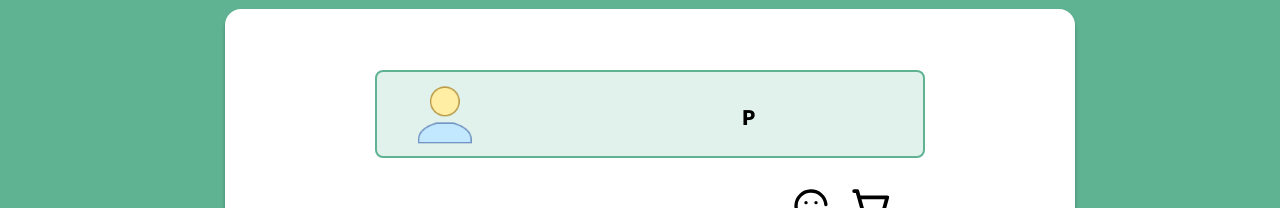
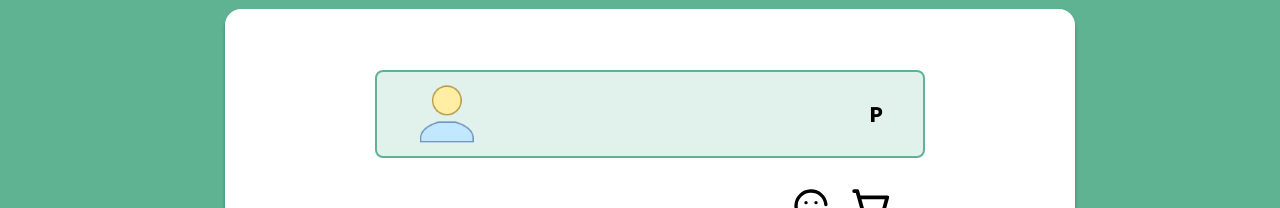
Before and after one commit to lis2s2/emergency-frontend.project, a React (Create React App) app: page /mypage in a window 1280 px wide. Shown: the part 184-392 px from the top of the page. Built offline with nearby package versions, Linux system fonts and the light colour scheme.

Commit message:
07/10 카카오 컴포넌트

```diff
--- a/src/App.js
+++ b/src/App.js
@@ -9,9 +9,10 @@ import Register from "./pages/Register";
 import MyPage from "./pages/MyPage";
 import { useEffect, useState } from "react";
 import axios from "axios";
-import OAuth2RedirectHandler from "./component/OAuth2RedirectHandle";
 import FindId from "./pages/FindId";
 import Modify from "./pages/Modify";
+import OAuth2NavertHandle from "./component/OAuth2NavertHandle";
+import OAuth2KakaoHandle from "./component/OAuth2KakaoHandle";
 
 const GlobalStyle = createGlobalStyle`
   body {
@@ -67,7 +68,8 @@ function App() {
           <Route path="find/id" element={<FindId />} />
           <Route path="mypage" element={<MyPage />} />
           <Route path="mypage/modify/*" element={<Modify />} />
-          <Route path="login/oauth2/code/naver" element={<OAuth2RedirectHandler />} />
+          <Route path="login/oauth2/code/naver/*" element={<OAuth2NavertHandle />} />
+          <Route path="login/oauth2/code/kakao/*" element={<OAuth2KakaoHandle />} />
         </Route>
       </Routes>
     </>
--- a/src/component/Header.jsx
+++ b/src/component/Header.jsx
@@ -64,6 +64,9 @@ const MyPageBtn = styled(Button)`
 `;
 
 function Header() {
+  // const storedMember =localStorage.getItem('member') || {};
+  const storedMember = JSON.parse(localStorage.getItem('member')) || {};
+  const { name: localName } = storedMember;
   const navigate = useNavigate();
   const dispatch = useDispatch();
   const member = useSelector(selectMember);
@@ -112,7 +115,7 @@ function Header() {
               {member
               ? (
                   <>
-                    <Nav.Link href="#" className="ms-4" style={{ textDecoration: 'underline' }} variant="success" onClick={handleMyPageClick}>{member.memId}님</Nav.Link>
+                    <Nav.Link href="#" className="ms-4" style={{ textDecoration: 'underline' }} variant="success" onClick={handleMyPageClick}>{member.memName || localName} 님</Nav.Link>
                     <LoginBtn className="ms-3" variant="outline-succes" onClick={handleLogout}>로그아웃</LoginBtn>
                     <MyPageBtn className="ms-3" variant="success" onClick={handleMyPageClick}>마이페이지</MyPageBtn>
                   </>
--- /dev/null
+++ b/src/component/OAuth2KakaoHandle.jsx
@@ -0,0 +1,64 @@
+import axios from "axios";
+import React, { useEffect } from "react";
+import { useDispatch, useSelector } from "react-redux";
+import { useLocation, useNavigate } from "react-router-dom";
+import { loginSuccess, selectMember } from "../features/member/memberSlice";
+
+const REST_API_KEY_K = '6725e27a1c1047905dfd6bad61521355';
+const REDIRECT_URI_K = 'http://localhost:3000/login/oauth2/code/kakao';
+
+const REST_API_KEY_N = 'QiZW7Xq40T2iOCfUC6EH';
+const REDIRECT_URI_N = 'http://localhost:3000/login/oauth2/code/naver';
+const CLIENT_SECRET_N = 'nImi9vDd6q';
+
+function OAuth2KakaoHandle() {
+
+  const navigate = useNavigate();
+  const dispatch = useDispatch();
+  const member = useSelector(selectMember);
+  const location = useLocation();
+  const searchParams = new URLSearchParams(location.search);
+  const code = searchParams.get("code");
+
+  useEffect(() => {
+    const fetchToken = async () => {
+      console.log(code);
+
+      const TOKEN_URL = `http://localhost:8080/api/proxy/kakao-token`;
+
+      try {
+        const tokenResponse = await axios.post(TOKEN_URL, null, {
+          params: { code},
+        });
+
+        console.log("최종 응답: ", tokenResponse.data);
+        console.log("access_token - ", tokenResponse.data.access_token);
+        console.log("refresh_token - ", tokenResponse.data.refresh_token);
+        console.log("토큰만료(초) - ", tokenResponse.data.expires_in);
+
+        const { access_token } =  tokenResponse.data;
+        const authorization = `Bearer ${access_token}`;
+
+        const userResponse = await axios.get(`http://localhost:8080/api/proxy/kakao-user`, {
+          headers: { Authorization: authorization },
+        });
+
+        console.log("사용자 정보: ", userResponse.data);
+
+        dispatch(loginSuccess(member));
+        localStorage.setItem("member", JSON.stringify(userResponse.data.response));
+
+        navigate('/');
+
+      } catch (error) {
+          console.error("Error fetching the token: ", error);
+      }
+    };
+
+    fetchToken(code);
+  }, []);
+
+  return null;
+}
+
+export default OAuth2KakaoHandle;
--- /dev/null
+++ b/src/component/OAuth2NavertHandle.jsx
@@ -0,0 +1,65 @@
+import axios from "axios";
+import React, { useEffect } from "react";
+import { useDispatch, useSelector } from "react-redux";
+import { useLocation, useNavigate } from "react-router-dom";
+import { loginSuccess, selectMember } from "../features/member/memberSlice";
+
+const REST_API_KEY_K = '6725e27a1c1047905dfd6bad61521355';
+const REDIRECT_URI_K = 'http://localhost:3000/login/oauth2/code/kakao';
+
+const REST_API_KEY_N = 'QiZW7Xq40T2iOCfUC6EH';
+const REDIRECT_URI_N = 'http://localhost:3000/login/oauth2/code/naver';
+const CLIENT_SECRET_N = 'nImi9vDd6q';
+
+function OAuth2NavertHandle() {
+  const navigate = useNavigate();
+  const dispatch = useDispatch();
+  const member = useSelector(selectMember);
+  const location = useLocation();
+  const searchParams = new URLSearchParams(location.search);
+  const code = searchParams.get("code");
+  const state = searchParams.get("state");
+
+  useEffect(() => {
+    const fetchToken = async () => {
+      // console.log(code);
+      // console.log(state);
+
+      const TOKEN_URL = `http://localhost:8080/api/proxy/naver-token`;
+
+      try {
+        const tokenResponse = await axios.post(TOKEN_URL, null, {
+          params: { code, state },
+        });
+
+        console.log("최종 응답: ", tokenResponse.data);
+        console.log("access_token - ", tokenResponse.data.access_token);
+        console.log("refresh_token - ", tokenResponse.data.refresh_token);
+        console.log("토큰만료(초) - ", tokenResponse.data.expires_in);
+
+        const { access_token } =  tokenResponse.data;
+        const authorization = `Bearer ${access_token}`;
+
+        const userResponse = await axios.get(`http://localhost:8080/api/proxy/naver-user`, {
+          headers: { Authorization: authorization },
+        });
+
+        console.log("사용자 정보: ", userResponse.data);
+
+        dispatch(loginSuccess(member));
+        localStorage.setItem("member", JSON.stringify(userResponse.data.response));
+
+        navigate('/');
+
+      } catch (error) {
+          console.error("Error fetching the token: ", error);
+      }
+    };
+
+    fetchToken(code, state);
+  }, []);
+
+  return null;
+}
+
+export default OAuth2NavertHandle;
--- a/src/component/OAuth2RedirectHandle.jsx
+++ /dev/null
@@ -1,79 +0,0 @@
-import axios from "axios";
-import React, { useEffect } from "react";
-import { useDispatch, useSelector } from "react-redux";
-import { useLocation, useNavigate } from "react-router-dom";
-import { loginSuccess, selectMember } from "../features/member/memberSlice";
-
-const REST_API_KEY_K = '6725e27a1c1047905dfd6bad61521355';
-const REDIRECT_URI_K = 'http://localhost:3000/login/oauth2/code/kakao';
-
-const REST_API_KEY_N = 'QiZW7Xq40T2iOCfUC6EH';
-const REDIRECT_URI_N = 'http://localhost:3000/login/oauth2/code/naver';
-const CLIENT_SECRET_N = 'nImi9vDd6q';
-
-function OAuth2RedirectHandler() {
-  const dispatch = useDispatch();
-  const member = useSelector(selectMember);
-  const location = useLocation();
-  const naverlink = `https://nid.naver.com/oauth2.0/authorize?client_id=${REST_API_KEY_N}&response_type=code&redirect_uri=${REDIRECT_URI_N}&state=${CLIENT_SECRET_N}`;
-  const searchParams = new URLSearchParams(location.search);
-  const code = searchParams.get("code");
-  const state = searchParams.get("state");
-
-//   const fetchToken = async (code, state) => {
-//     try {
-//       const result = await axios.post(`http://localhost:8080/api/proxy/naver-token`, null, {
-//         params: { code, state },
-//       });
-
-//       console.log("최종 응답: ", result.data);
-//       console.log("액세스 토큰 - ", result.data.access_token);
-//       console.log("리프레쉬 토큰 - ", result.data.refresh_token);
-//       console.log("토큰만료(초) - ", result.data.expires_in);
-//     } catch (error) {
-//       console.error("Error fetching the token: ", error);
-//     }
-//   };
-
-//   // 예시로 다음과 같은 식으로 사용 가능
-//   fetchToken(code, state);
-
-  useEffect(() => {
-    const fetchToken = async () => {
-      const searchParams = new URLSearchParams(location.search);
-      const code = searchParams.get("code");
-      const state = searchParams.get("state");
-      console.log(code);
-      console.log(state);
-
-      const TOKEN_URL = `http://localhost:8080/api/proxy/naver-token`;
-
-      try {
-        const result = await axios.post(TOKEN_URL, null, {
-            params: { code, state },
-        });
-
-        console.log("최종 응답: ", result.data);
-        console.log("access_token - ", result.data.access_token);
-        console.log("refresh_token - ", result.data.refresh_token);
-        console.log("토큰만료(초) - ", result.data.expires_in);
-
-        // 추가적인 작업이 필요한 경우 여기에 작성
-
-      const { access_token } = result.data;
-      dispatch(loginSuccess(member));
-      localStorage.setItem("token", access_token);
-    //   localStorage.setItem("member", JSON.stringify(member));
-
-      } catch (error) {
-          console.error("Error fetching the token: ", error);
-      }
-    };
-
-    fetchToken(code, state);
-  }, []);
-
-  return null;
-}
-
-export default OAuth2RedirectHandler;
--- a/src/index.js
+++ b/src/index.js
@@ -15,9 +15,11 @@ const root = ReactDOM.createRoot(document.getElementById('root'));
 // index.js에 로그인 유지하기 구현
 (() => {
   // 로그인 정보를 로컬 스토리지에서 가져옴
-  const member = JSON.parse(localStorage.getItem('member'));
+  const member = localStorage.getItem('member');
+  // const member = JSON.parse(localStorage.getItem('member'));
 
   if (!member) return; // 로그인 정보가 없다면 여기서 멈춤
+
   store.dispatch(loginSuccess(member));
   })(); // 즉시 실행 함수
 
--- a/src/pages/Login.jsx
+++ b/src/pages/Login.jsx
@@ -1,9 +1,9 @@
 import axios from "axios";
 import { useEffect, useState } from "react";
-import { useDispatch } from "react-redux";
+import { useDispatch, useSelector } from "react-redux";
 import { useLocation, useNavigate } from "react-router-dom";
 import styled from "styled-components";
-import { loginSuccess } from "../features/member/memberSlice";
+import { loginSuccess, selectMember } from "../features/member/memberSlice";
 import kakaoBtn from "../images/kakao_login_large_wide.png";
 import naverBtn from "../images/btnW_완성형.png";
 
@@ -274,8 +274,12 @@ const CLIENT_SECRET_N = 'nImi9vDd6q';
 
 function Login() {
   const dispatch = useDispatch();
+  const member = useSelector(selectMember);
+  const location = useLocation();
+  const searchParams = new URLSearchParams(location.search);
+  const code = searchParams.get("code");
+  const state = searchParams.get("state");
   const navigate = useNavigate();
-  const location = useLocation();
 
   const [formData, setFormData] = useState({
     memId: "",
--- a/src/pages/MyPage.jsx
+++ b/src/pages/MyPage.jsx
@@ -77,111 +77,57 @@ const  RegisterWhite = styled.div`
 
 const NameCard = styled.div`
   display: flex;
-  flex-direction: row;
-  align-items: flex-start;
-  padding: 12px 12px 12px 20px;
+  position: absolute;
+  align-items: center;
+  padding: 12px 40px;
   gap: 12px;
-  isolation: isolate;
-
-  position: absolute;
   width: 550px;
-  height: 88px;
-  top: 61px;
-
   background: rgba(148, 210, 187, 0.29);
   border: 2px solid #5FB393;
   border-radius: 8px;
-
-  flex: none;
-  order: 0;
-  flex-grow: 0;
-  z-index: 0;
-
-  box-sizing: border-box;
+  top: 61px;
 `;
 
 const CardImg = styled.div`
-  position: absolute;
+  /* margin: 0 40px; */
   width: 60px;
   height: 60px;
-  left: 38px;
-  top: 13px;
-  vertical-align: middle;
-
-  background: url(${profileImg});
-  background-repeat: no-repeat;
-  background-size: cover;
-  background-position: center;
-
-  flex: none;
-  order: 0;
-  flex-grow: 0;
-  z-index: 0;
+  background: url(${profileImg}) no-repeat center/cover;
 `;
 
-const CardId = styled.div`
-  position: absolute;
-  width: 200px;
-  height: 64px;
-  top: 13px;
-  margin-left: 110px;
+const CardInfo = styled.div`
+  display: flex;
+  flex-direction: column;
+  gap: 8px;
+  flex-grow: 1;
+`;
 
+const CardName = styled.div`
+  display: flex;
+  flex: 3;
   font-family: 'Noto Sans KR';
-  font-style: normal;
   font-weight: 500;
   font-size: 19px;
-  line-height: 26px;
-  display: flex;
+  color: #3D405B;
+  justify-content: center;
   align-items: center;
-
-  color: #3D405B;
-
-  flex: none;
-  order: 1;
-  flex-grow: 0;
-  z-index: 1;
-`;
-
-const CardGrade = styled.div`
-  position: absolute;
-  width: 34px;
-  height: 29px;
-  top: 29px;
-  margin-left: 410px;
-
-  font-family: 'Noto Sans KR';
-  font-style: normal;
-  font-weight: 900;
-  font-size: 20px;
-  line-height: 29px;
-
-  color: #F4BE00;
-
-  flex: none;
-  order: 2;
-  flex-grow: 0;
-  z-index: 2;
 `;
 
 const CardPoint = styled.div`
-  position: absolute;
-  width: 63px;
-  height: 29px;
-  top: 30px;
-  margin-left: 320px;
-
+  display: flex;
+  flex: 2;
   font-family: 'Noto Sans KR';
-  font-style: normal;
   font-weight: 900;
   font-size: 20px;
-  line-height: 29px;
+  color: #000000;
+  justify-content: flex-end;
+  /* margin-right: 40px; */
+`;
 
-  color: #000000;
-
-  flex: none;
-  order: 3;
-  flex-grow: 0;
-  z-index: 3;
+const CardActions = styled.div`
+  display: flex;
+  gap: 12px;
+  margin-top: 12px;
 `;
 
 const EditIcons = styled.button`
@@ -415,6 +361,9 @@ function MyPage() {
   // const dispatch = useDispatch();
   const navigate = useNavigate();
   const member = useSelector(selectMember);
+  // const storedMember = localStorage.getItem('member') || {};
+  const storedMember = JSON.parse(localStorage.getItem('member')) || {};
+  const { name: localName, memPoint } = storedMember;
 
   return (
     <RegisterContainer>
@@ -424,17 +373,16 @@ function MyPage() {
             <Sublayout>
               <NameCard>
                 <CardImg />
-                <CardId>{member?.memId}</CardId>
-                <CardPoint>{member?.memPoint}P</CardPoint>
-                <CardGrade>{member?.memGrade}</CardGrade>
+                <CardName>{member?.memName || localName}</CardName>
+                <CardPoint>{member?.memPoint || memPoint} P</CardPoint>
               </NameCard>
 
-              <div>
+              <CardActions>
                 <EditIcons onClick={() => navigate('/mypage/modify')}><TbMoodEdit /></EditIcons>
               {/* </div>
               <div> */}
                 <CartIcons onClick={() => navigate('/cart')}><PiShoppingCartSimpleBold /></CartIcons>
-              </div>
+              </CardActions>
 
               <Favorites>
                 <FavLogo />
```
Also changed, not shown: src/pages/Register.jsx (+6 -6 lines), 1 other file (tests, documents, lock files or other folders).
